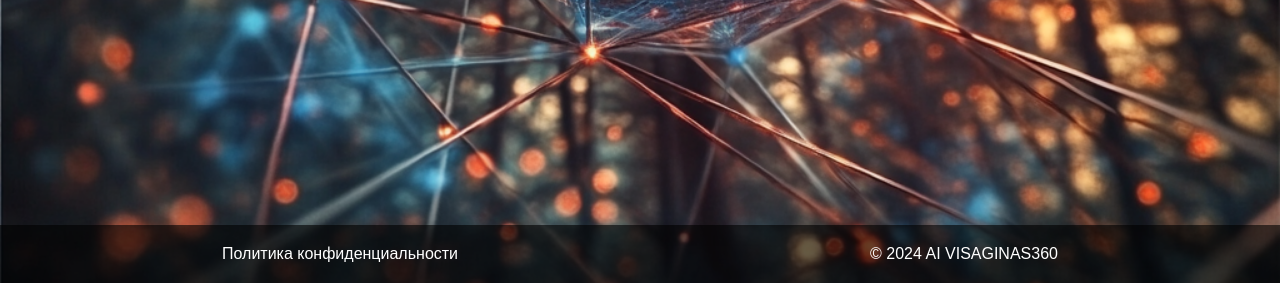
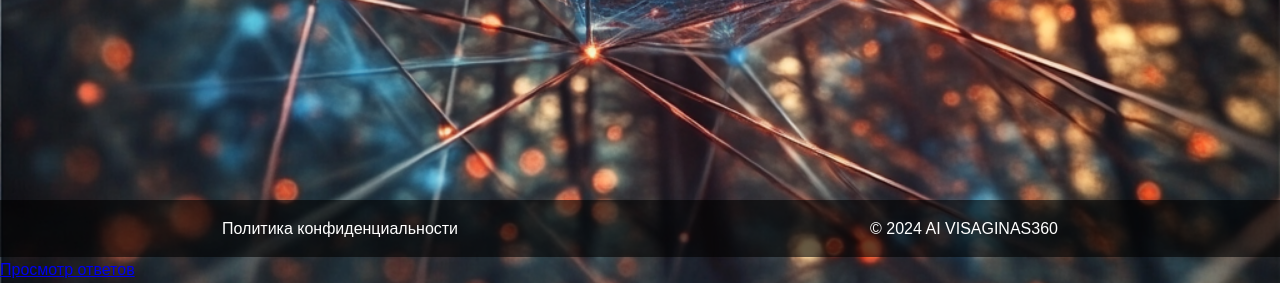
Before and after one commit to tikserziku/Questionnaire, a Flask app: page / in a window 1280 px wide. Shown: the part 517-800 px from the top of the page. Run offline with Flask 2, Linux system fonts and the light colour scheme; some libraries are stand-ins or nearby versions.

Commit message:
Update base.html

```diff
--- a/templates/base.html
+++ b/templates/base.html
@@ -33,7 +33,9 @@
         <div class="spinner"></div>
         <span>Загрузка...</span>
     </div>
-
+<nav class="main-nav">
+    <a href="{{ url_for('analytics') }}" class="nav-link">Просмотр ответов</a>
+</nav>
     <script src="/static/script.js" defer></script>
     {% block extra_scripts %}{% endblock %}
 </body>
```
